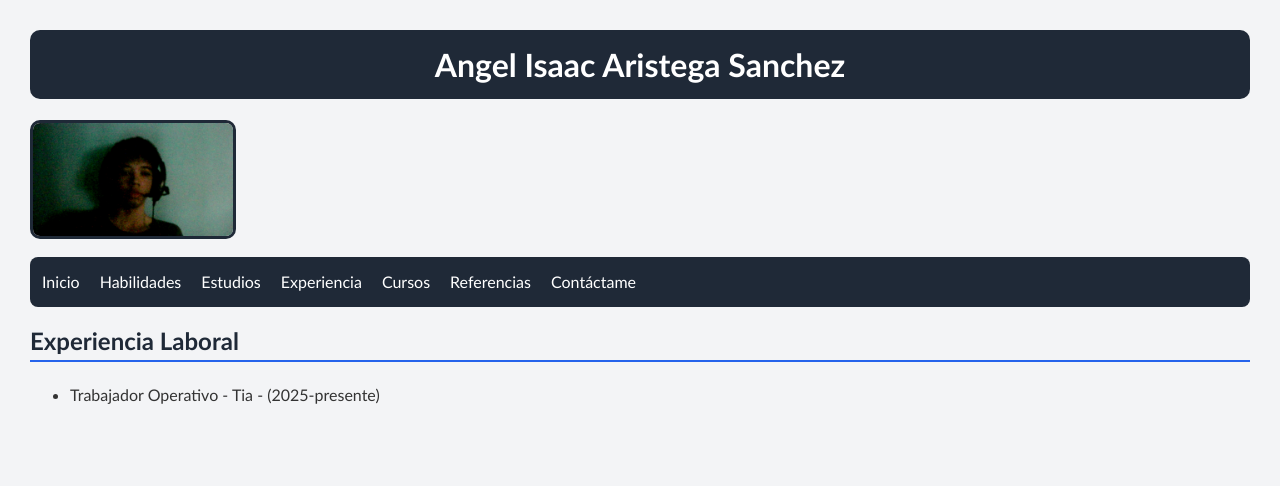
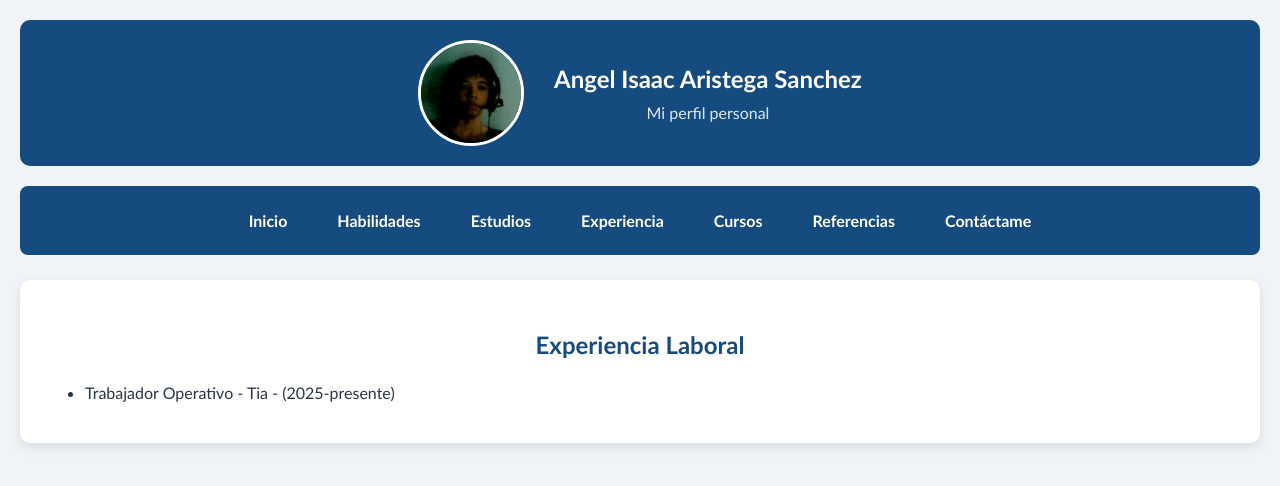
Before and after one commit to angelgaming34m-ui/Miprimerproyecto, a plain HTML site: page experiencia.html in a window 1280 px wide. Drawn offline with Linux system fonts and the light colour scheme.

Commit message:
Actualizacion

```diff
--- a/experiencia.html
+++ b/experiencia.html
@@ -1,73 +1,25 @@
+
 <!DOCTYPE html>
-<html lang="en">
+<html lang="es">
 <head>
     <meta charset="UTF-8">
     <meta name="viewport" content="width=device-width, initial-scale=1.0">
-        <title>Document</title>
-        <style>
-            body {
-                font-family: 'Trebuchet MS', Arial, sans-serif;
-                background-color: #F3F4F6;
-                color: #333333;
-                margin: 30px;
-            }
+    <title>Experiencia</title>
 
-            h1 {
-                color: white;
-                background-color: #1F2937;
-                padding: 20px;
-                text-align: center;
-                border-radius: 10px;
-            }
+    <link rel="stylesheet" href="css/estilos.css">
+</head>
 
-            h2 {
-                color: #1F2937;
-                border-bottom: 2px solid #2563EB;
-                padding-bottom: 5px;
-            }
+<body>
 
-            p, li {
-                font-size: 16px;
-                line-height: 1.6;
-            }
+    <header class="encabezado">
+        <img class="perfil" src="img/yo.jpg" alt="Mi foto de perfil">
 
-            img {
-                width: 200px;
-                border-radius: 10px;
-                border: 3px solid #1F2937;
-            }
+        <div class="datos-personales">
+            <h1>Angel Isaac Aristega Sanchez</h1>
+            <p>Mi perfil personal</p>
+        </div>
+    </header>
 
-            nav {
-                background-color: #1F2937;
-                padding: 12px;
-                border-radius: 8px;
-                margin-top: 15px;
-            }
-
-            nav ul {
-                list-style: none;
-                padding: 0;
-                margin: 0;
-                display: flex;
-                gap: 20px;
-                flex-wrap: wrap;
-            }
-
-            nav a {
-                color: white;
-                text-decoration: none;
-            }
-
-            nav a:hover {
-                color: #60A5FA;
-            }
-        </style>
-    </head>
-    <body>
-        <h1 style="color: white; background-color: #1F2937; padding: 15px;">
-            Angel Isaac Aristega Sanchez
-        </h1>
-        <img src="img/yo.jpg" alt="Mi foto de perfil" width="200">
     <nav>
         <ul>
             <li><a href="index.html" target="_self">Inicio</a></li>
@@ -80,9 +32,13 @@
         </ul>
     </nav>
 
+    <main>
         <h2>Experiencia Laboral</h2>
+
         <ul>
             <li>Trabajador Operativo - Tia - (2025-presente)</li>
         </ul>
+    </main>
+
 </body>
 </html>
```
Also changed, not shown: cursos.html (+18 -63 lines), habilidades.html (+16 -64 lines), referencia.html (+18 -63 lines). Lines whose indentation alone changed are shown as unchanged.
